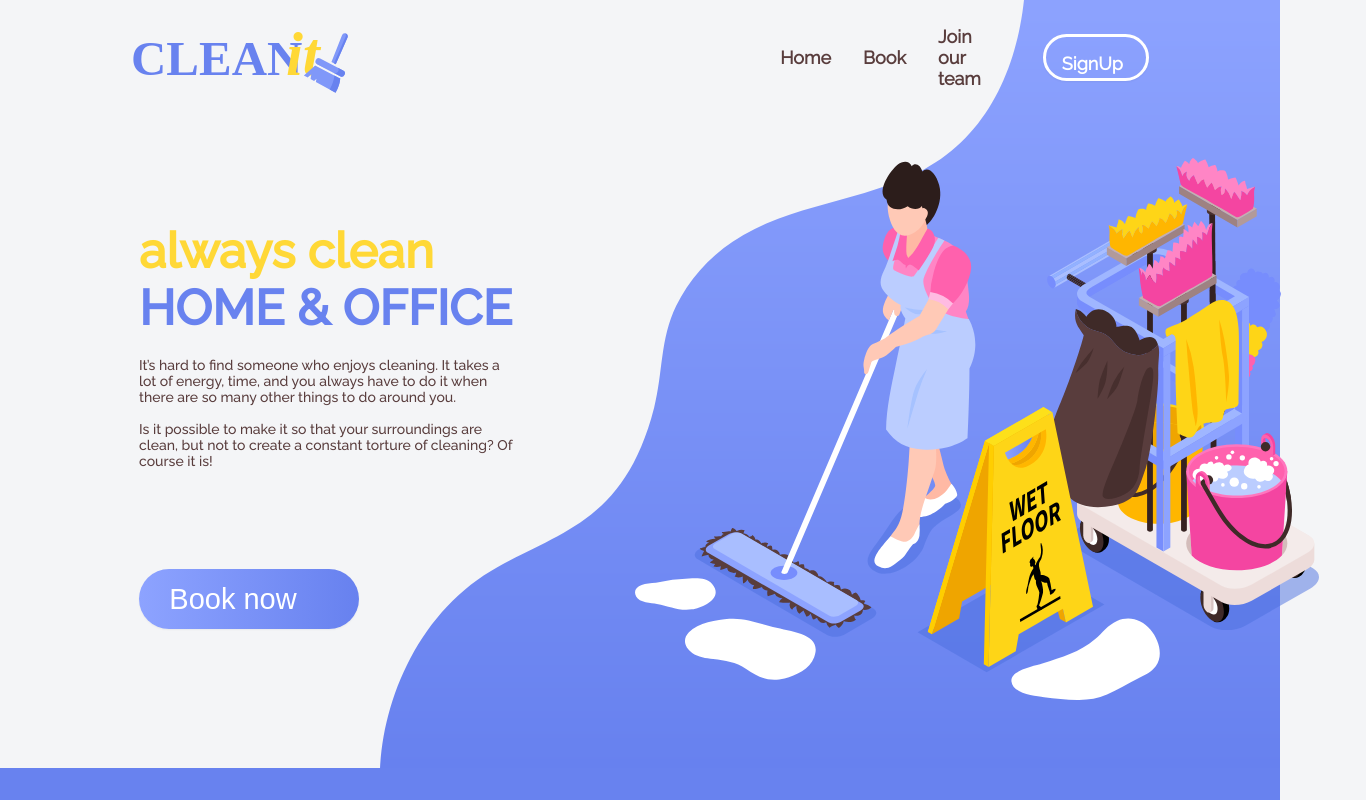
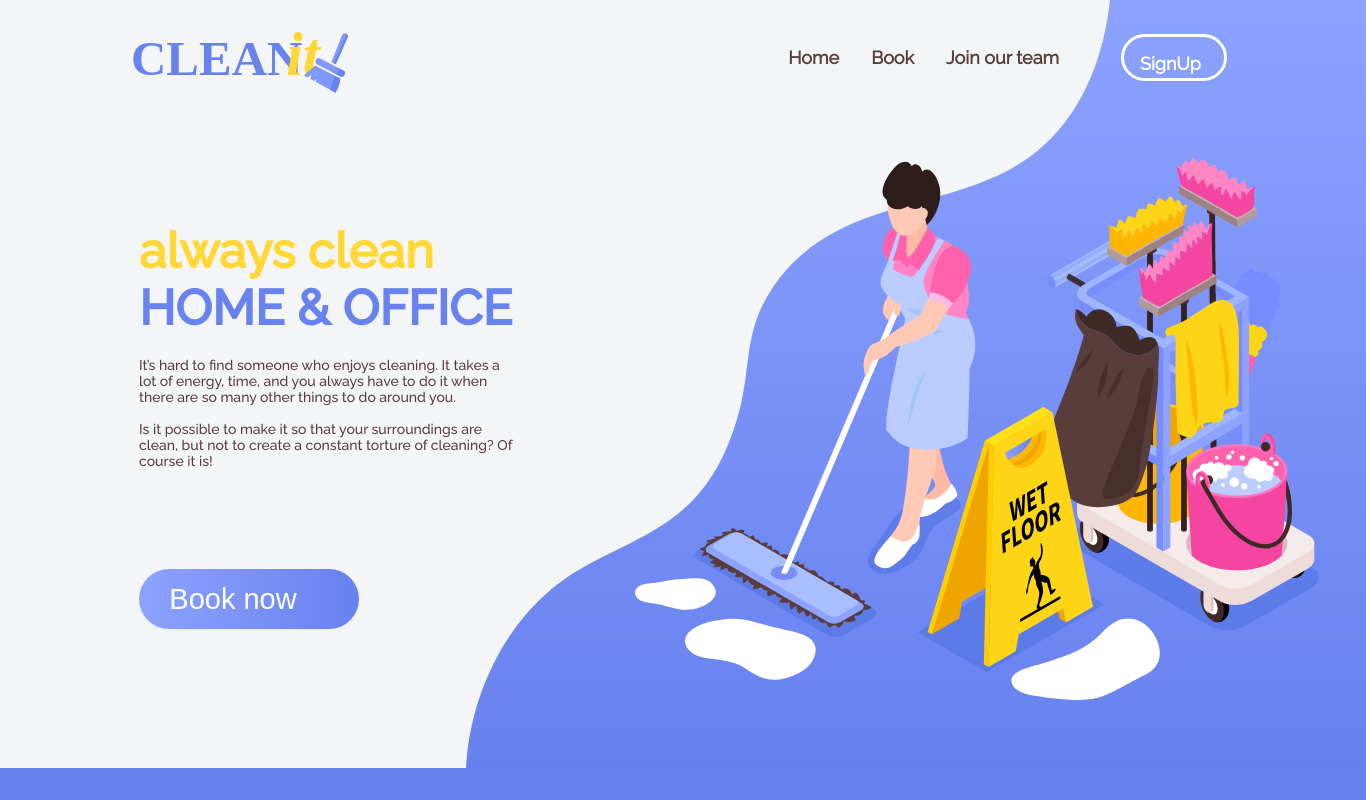
Before and after one commit to TataGurevich/ProjectCleanIt, a React (Create React App) app: page / in a window 1280 px wide. Shown: the top 800 px of the page, 1366 px wide, since content can reach past the window. Built offline with nearby package versions, Linux system fonts and the light colour scheme.

Commit message:
воевала с шириной блоков - подгоняла все для ширины в 100% сделала форму join и переделала немного дизайн обеих форм(join и singin)

```diff
--- a/src/App.css
+++ b/src/App.css
@@ -18,8 +18,8 @@ body {
   margin: 0;
   padding: 0;
   background: #f4f5f7;
-  /*width: 1366px;*/
-  width: 100%;
+  width: 1366px;
+  /*width: 100%;*/
   font-family: MyRelewayMedium;
 
 }
```
